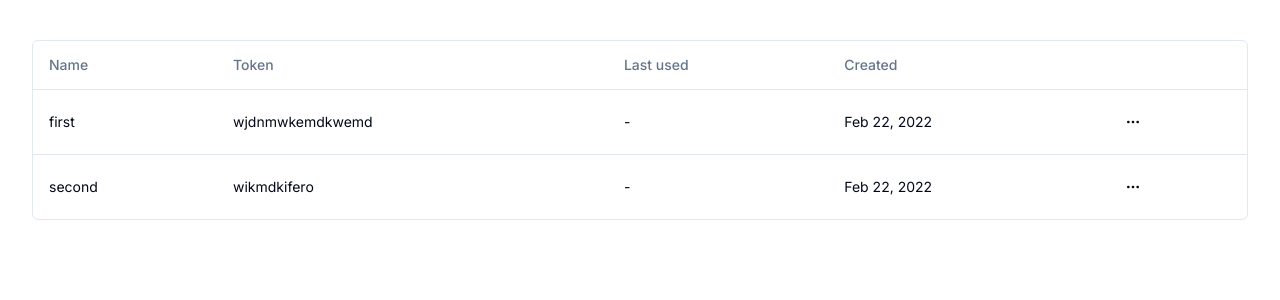
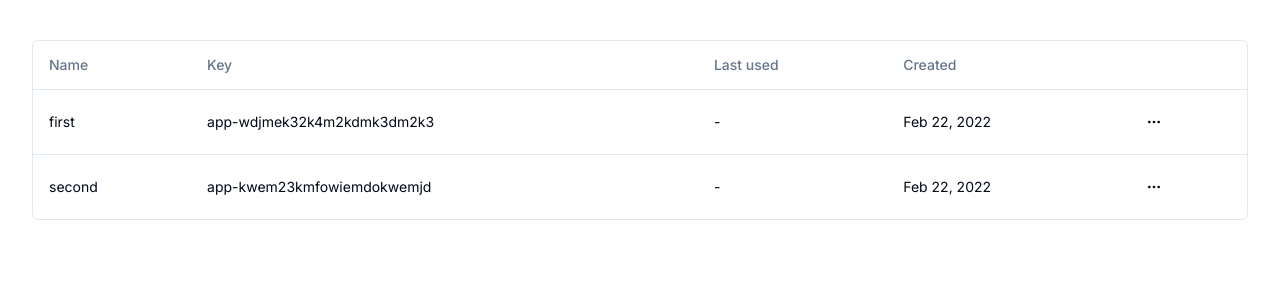
Before and after one commit to Integralapp/integral-dev-dashboard, a Next.js app in the folder my-app/: page /apikeys in a window 1280 px wide. Shown: the top 300 px of the page. Built offline with nearby package versions, Linux system fonts and the light colour scheme.

Commit message:
add tooltip and copy logic

```diff
--- a/my-app/package.json
+++ b/my-app/package.json
@@ -11,6 +11,7 @@
   "dependencies": {
     "@radix-ui/react-dropdown-menu": "^2.0.5",
     "@radix-ui/react-slot": "^1.0.2",
+    "@radix-ui/react-tooltip": "^1.0.6",
     "@tanstack/react-table": "^8.9.3",
     "@types/node": "20.3.2",
     "@types/react": "18.2.14",
--- a/my-app/src/app/apikeys/columns.tsx
+++ b/my-app/src/app/apikeys/columns.tsx
@@ -13,6 +13,12 @@
   DropdownMenuSeparator,
   DropdownMenuTrigger,
 } from "@/components/ui/dropdown-menu";
+import {
+  Tooltip,
+  TooltipContent,
+  TooltipProvider,
+  TooltipTrigger,
+} from "@/components/ui/tooltip";
 
 export const columns: ColumnDef<ApiKey>[] = [
   {
@@ -20,8 +26,27 @@
     header: "Name",
   },
   {
-    accessorKey: "token",
-    header: "Token",
+    accessorKey: "key",
+    header: "Key",
+    cell: ({ row }) => {
+      const key = row.getValue("key") as string;
+      return (
+        <TooltipProvider>
+          <Tooltip>
+            <TooltipTrigger
+              onClick={() => {
+                navigator.clipboard.writeText(key);
+              }}
+            >
+              {key}
+            </TooltipTrigger>
+            <TooltipContent>
+              <p>Click to copy</p>
+            </TooltipContent>
+          </Tooltip>
+        </TooltipProvider>
+      );
+    },
   },
   {
     accessorKey: "lastUsed",
--- a/my-app/src/app/apikeys/page.tsx
+++ b/my-app/src/app/apikeys/page.tsx
@@ -8,14 +8,14 @@
     {
       id: "728ed52f",
       name: "first",
-      token: "wjdnmwkemdkwemd",
+      key: "app-wdjmek32k4m2kdmk3dm2k3",
       lastUsed: "-",
       createdAt: "Feb 22, 2022",
     },
     {
       id: "489e1d42",
       name: "second",
-      token: "wikmdkifero",
+      key: "app-kwem23kmfowiemdokwemjd",
       lastUsed: "-",
       createdAt: "Feb 22, 2022",
     },
--- a/my-app/src/app/page.tsx
+++ b/my-app/src/app/page.tsx
@@ -9,7 +9,7 @@
 export type ApiKey = {
   id: string;
   name: string;
-  token: string;
+  key: string;
   lastUsed: string;
   createdAt: string;
 };
--- /dev/null
+++ b/my-app/src/components/ui/tooltip.tsx
@@ -0,0 +1,28 @@
+import * as React from "react"
+import * as TooltipPrimitive from "@radix-ui/react-tooltip"
+
+import { cn } from "@/lib/utils"
+
+const TooltipProvider = TooltipPrimitive.Provider
+
+const Tooltip = TooltipPrimitive.Root
+
+const TooltipTrigger = TooltipPrimitive.Trigger
+
+const TooltipContent = React.forwardRef<
+  React.ElementRef<typeof TooltipPrimitive.Content>,
+  React.ComponentPropsWithoutRef<typeof TooltipPrimitive.Content>
+>(({ className, sideOffset = 4, ...props }, ref) => (
+  <TooltipPrimitive.Content
+    ref={ref}
+    sideOffset={sideOffset}
+    className={cn(
+      "z-50 overflow-hidden rounded-md border bg-popover px-3 py-1.5 text-sm text-popover-foreground shadow-md animate-in fade-in-0 zoom-in-95 data-[state=closed]:animate-out data-[state=closed]:fade-out-0 data-[state=closed]:zoom-out-95 data-[side=bottom]:slide-in-from-top-2 data-[side=left]:slide-in-from-right-2 data-[side=right]:slide-in-from-left-2 data-[side=top]:slide-in-from-bottom-2",
+      className
+    )}
+    {...props}
+  />
+))
+TooltipContent.displayName = TooltipPrimitive.Content.displayName
+
+export { Tooltip, TooltipTrigger, TooltipContent, TooltipProvider }
```
Also changed, not shown: 1 other file (tests, documents, lock files or other folders).
